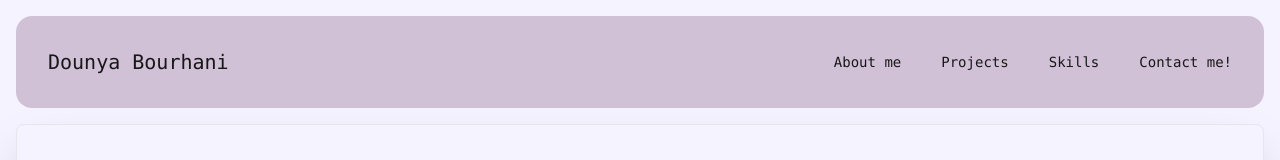
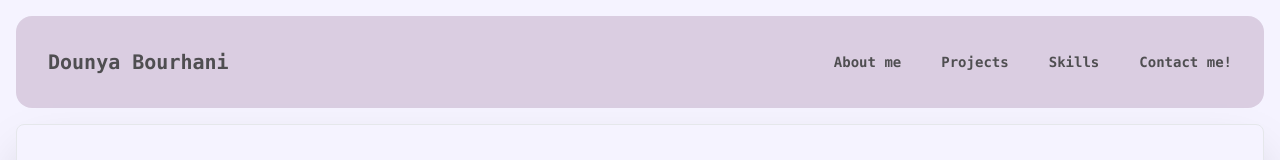
Before and after one commit to dounya-bourhani/Portfolio_Website, a Next.js app in the folder app/: page / in a window 1280 px wide. Shown: the top 160 px of the page. Built offline with nearby package versions, Linux system fonts and the light colour scheme.

Commit message:
hover effects on navbar

```diff
--- a/app/app/components/Navbar.tsx
+++ b/app/app/components/Navbar.tsx
@@ -3,15 +3,15 @@ import React from 'react'
 const Navbar = () => {
   return (
 
-    <nav className="navbar bg-primary p-8 rounded-box sticky top-0">
+    <nav className="navbar bg-primary p-8 rounded-box sticky top-0 opacity-75">
       <div>
-        <a className='text-xl' href="#home">Dounya Bourhani</a>
+        <a className='text-xl font-black' href="#home">Dounya Bourhani</a>
       </div>
       <div className='flex-1 items-center justify-end gap-10 text-sm'>
-      <a href='#home'>About me</a>
-      <a href='#projects'>Projects</a>
-      <a href='#skills'>Skills</a>
-      <a href='#contact'>Contact me!</a>
+      <a href='#home' className='font-black hover:text-white hover:underline hover:underline-offset-8 decoration-4'>About me</a>
+      <a href='#projects' className='font-black hover:text-white hover:underline hover:underline-offset-8 decoration-4'>Projects</a>
+      <a href='#skills' className='font-black hover:text-white hover:underline hover:underline-offset-8 decoration-4'>Skills</a>
+      <a href='#contact' className='font-black hover:text-white hover:underline hover:underline-offset-8 decoration-4'>Contact me!</a>
       </div>
     </nav>
 
```
